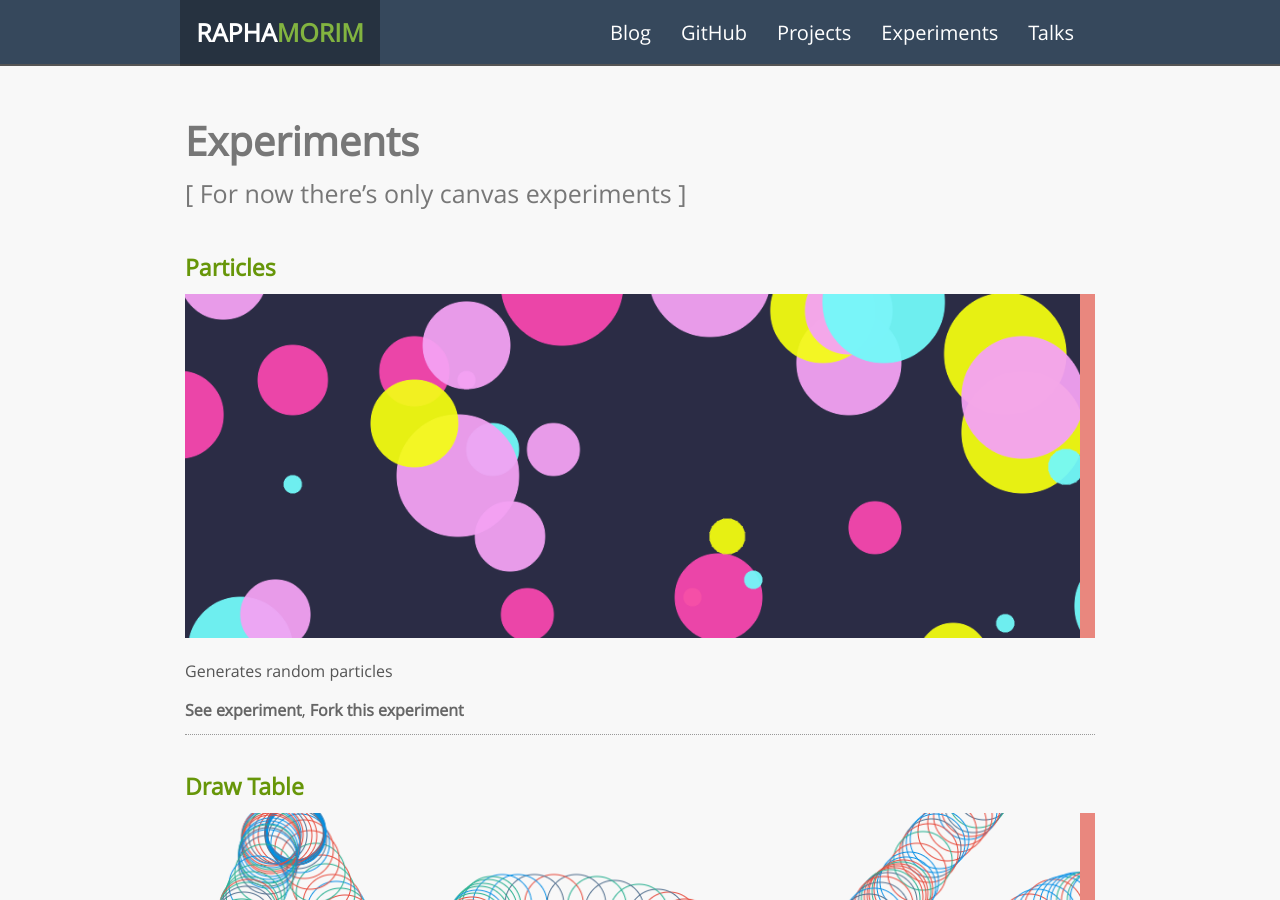
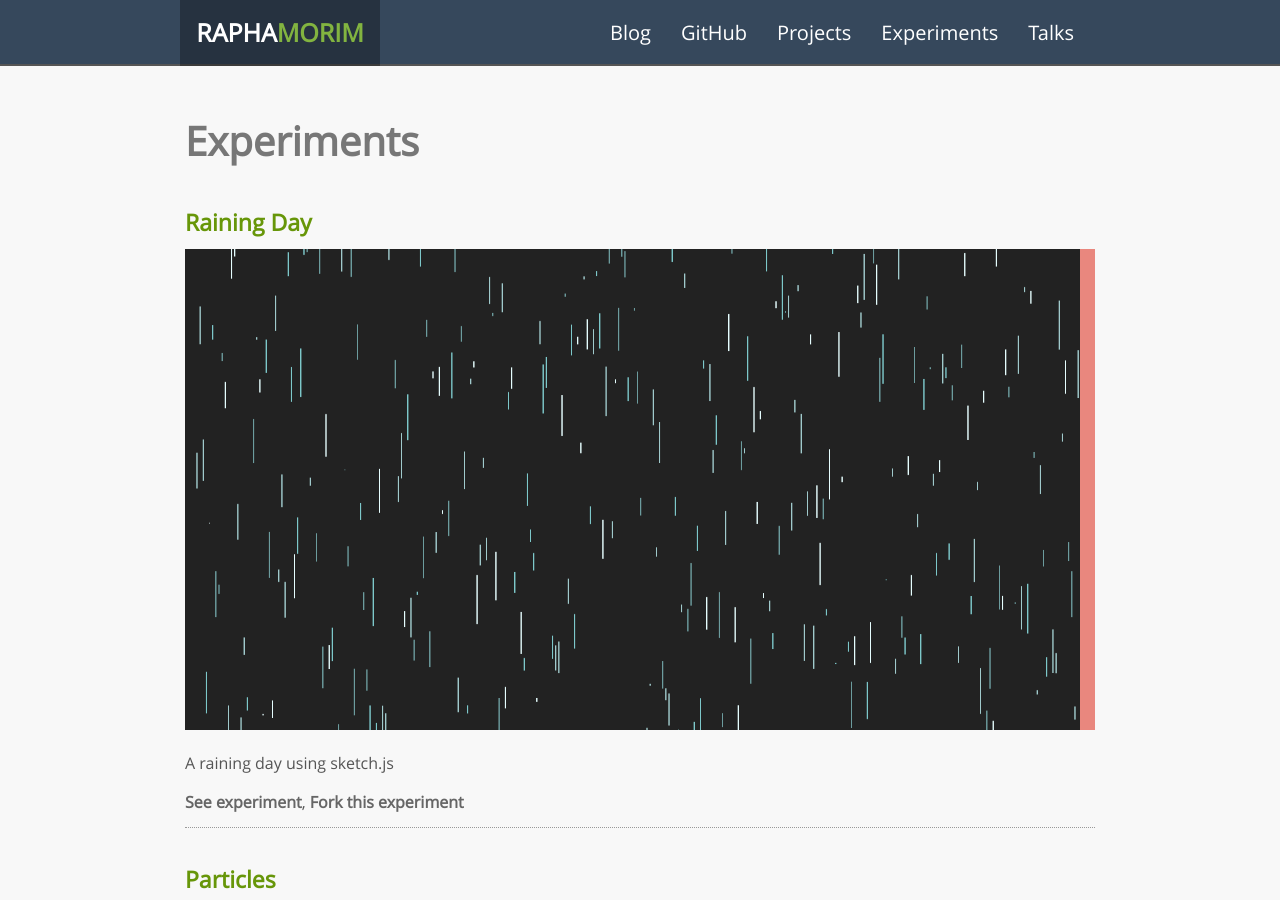
Before and after one commit to raphamorim/raphamorim.github.com, a Jekyll site: the page built from experiments/index.md, in a window 1280 px wide and 900 px high. Built offline with Jekyll 4.4.1, drawn with Linux system fonts in a browser that asks for light colours.

Commit message:
added raining day as experiment

```diff
--- a/experiments/index.md
+++ b/experiments/index.md
@@ -7,7 +7,20 @@
 
 ##Experiments
 
-[ For now there's only canvas experiments ]
+<ul id="exp">
+    <li>
+       <h3>
+          <a
+          href="http://raphamorim.com/raining-day">Raining Day</a>
+       </h3>
+
+       <p><img src="/assets/images/experiments/raining-day.jpg" alt="Raining Day"></p>
+
+       <p>A raining day using sketch.js</p>
+
+       <p><a href="http://raphamorim.com/raining-day" target="_blank">See experiment</a>, <a href="https://github.com/raphamorim/raining-day" target="_blank">Fork this experiment</a></p>
+    </li>
+</ul>
 
 <ul id="exp">
     <li>
```
Also changed, not shown: assets/images/experiments/raining-day.jpg (added), 2 other files.
